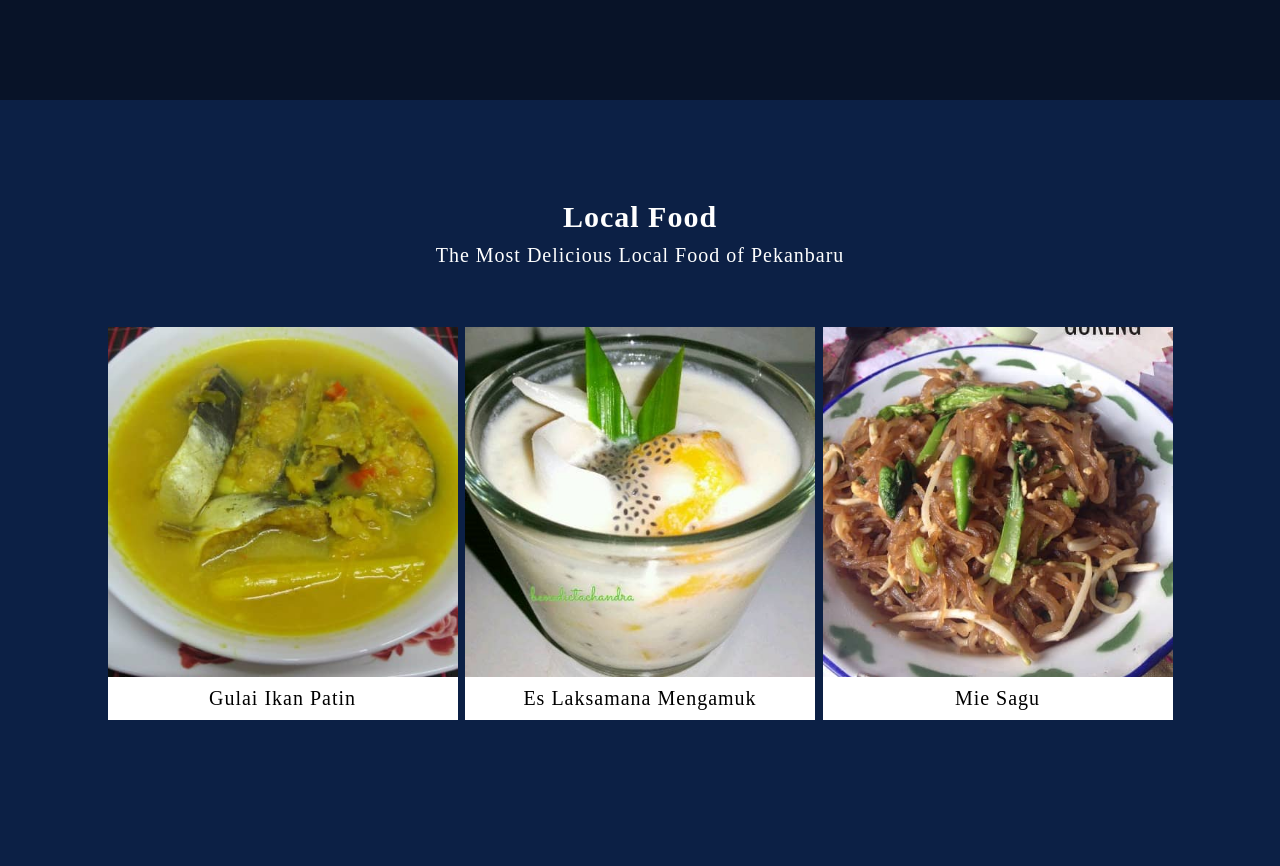
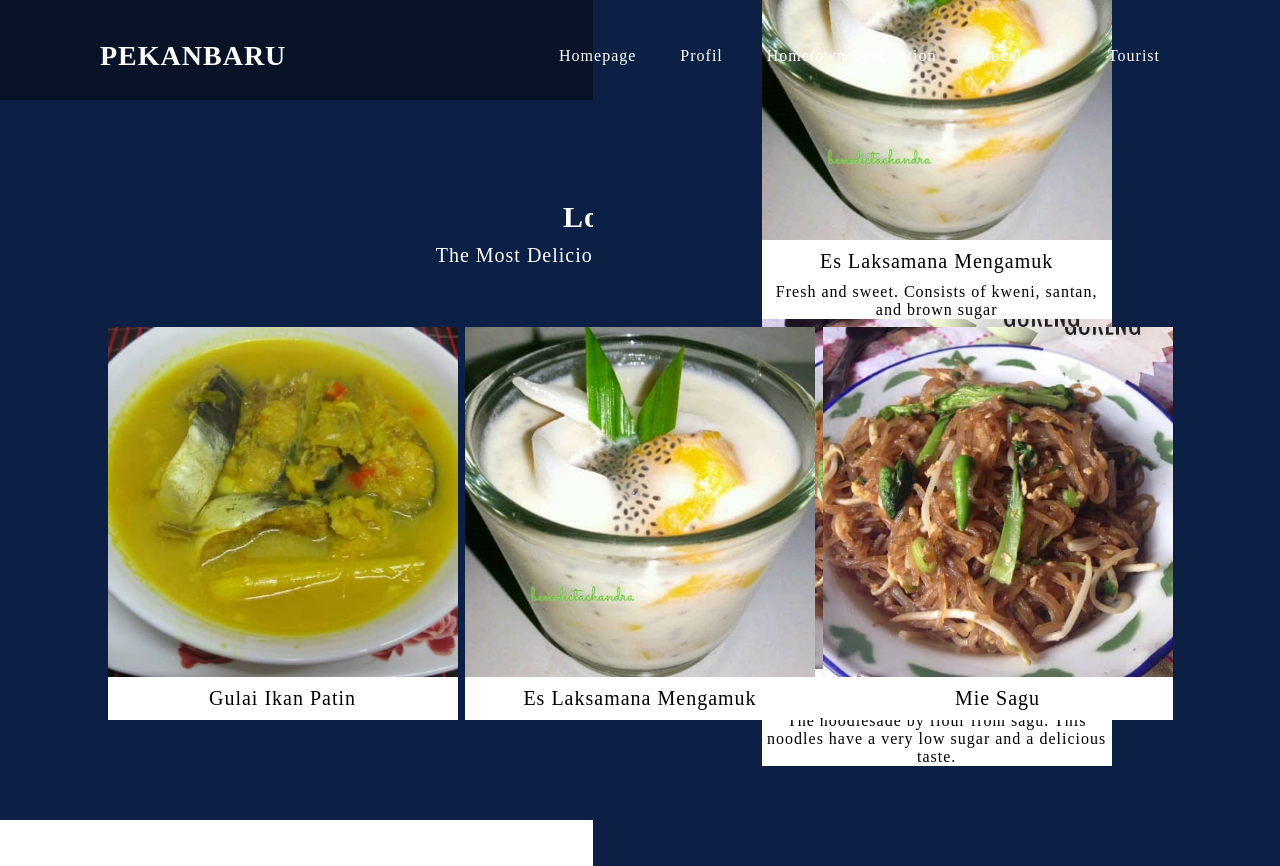
Before and after one commit to kevinanggaaa/kevinanggaaa-IF184504_WEBPRO_E_Q1_05111840000024_KevinAnggaWijaya, a PHP site: page /food/ in a window 1280 px wide. Before the commit the page ends 720 px from the top, so only its background shows below. Run offline with PHP 8.4, Linux system fonts and the light colour scheme.

Commit message:
finish food and tourist

```diff
--- a/assets/styles/food.css
+++ b/assets/styles/food.css
@@ -16,6 +16,11 @@
   color: #fff;
   font-size: 20px;
   font-weight: 300;
+  letter-spacing: 1px;
+}
+
+.textblack {
+  color: #000000;
   letter-spacing: 1px;
 }
 
--- a/food/index.html
+++ b/food/index.html
@@ -9,7 +9,56 @@
 </head>
 <body>
     <header>
-        <!-- navigasi -->
+        <!-- navigasi --><!DOCTYPE html>
+<html lang="en">
+    <head>
+        <meta charset="UTF-8">
+        <meta name="viewport" content="width=device-width, initial-scale=1.0">
+        <title>Local Food</title>
+        <link rel="stylesheet" href="/../assets/styles/food.css">
+        <link rel="stylesheet" href="https://fonts.googleapis.com/css2?family=Arvo&display=swap">
+    </head>
+    <body>
+        <header>
+            <!-- navigasi -->
+            <nav class="nav" id="navbar">
+                <div class="logo">
+                    <a href="#">Pekanbaru</a>
+                </div>
+                <div class="navbar">
+                    <a href="/.." class="Home">Homepage</a>
+                    <a href="/../profil/">Profil</a>
+                    <a href="/../hometown/">Hometown Description</a>
+                    <a href="/../food/">Local Food</a>
+                    <a href="/../tourist/">Tourist</a>
+                </div>
+            </nav>
+        </header>
+
+        <article id="kelas">
+            <h2 class="heading">Local Food</h2>
+            <p class="text">The Most Delicious Local Food of Pekanbaru</p>
+            <div class="container">
+                <div class="kelasBx">
+                        <img src="/../assets/images/gulai-ikan-patin.jpg" alt="Gulai Ikan Patin">
+                        <h2>Gulai Ikan Patin</h2>
+                        <p class="textblack">Chunk of Patin with special curry-like sauce named gulai</p>
+                </div>
+                <div class="kelasBx">
+                        <img src="/../assets/images/es-laksamana-mengamuk.jpg" alt="Es Laksamana Mengamuk">
+                        <h2>Es Laksamana Mengamuk</h2>
+                        <p class="textblack">Fresh and sweet. Consists of kweni, santan, and brown sugar</p>
+                </div>
+                <div class="kelasBx">
+                    <img src="/../assets/images/mie-sagu.jpg" alt="Mie Sagu">
+                    <h2>Mie Sagu</h2>
+                    <p class="textblack">The noodlesade by flour from sagu. This noodles have a very low sugar and a delicious taste.</p>
+            </div>
+            </div>
+        </article>
+        <script src="/../assets/js/main.js"></script>
+    </body>
+    </html>
         <nav class="nav" id="navbar">
             <div class="logo">
                 <a href="#">Pekanbaru</a>
--- a/tourist/index.html
+++ b/tourist/index.html
@@ -31,24 +31,28 @@
                 <div>
                     <img src="/../assets/images/rainbow hills rumbai.jpeg" alt="Rainbow Hills Rumbai">
                     <h2>Rainbow Hills Rumbai</h2>
+                    <p>Named "Rainbow" because the color of the hills. The contour and color of the hills change anytime.</p>
                 </div>
             </div>
             <div class="placesBx">
                 <div>
                     <img src="/../assets/images/Bukit Kapur Air Hitam.jpeg" alt="Bukit Kapur Air Hitam">
                     <h2>Bukit Kapur Air Hitam</h2>
+                    <p>One of the best tourist spot in Pekanbaru. Have a very white color make the hills looks wonderful</p>
                 </div>
             </div>
             <div class="placesBx">
                 <div>
                     <img src="/../assets/images/Danau Lembah Sari.jpg" alt="Danau Lembah Sari">
                     <h2>Danau Lembah Sari</h2>
+                    <p>Is a lake that made by human. Have a calm atmosphere and green water, maka this lake suitable for relieve your stress. </p>
                 </div>
             </div>
             <div class="placesBx">
                 <div>
                     <img src="/../assets/images/Masjid Agung An Nur.jpeg" alt="Masjid Agung An Nur">
                     <h2>Masjid Agung An Nur</h2>
+                    <p>This is the biggest mosque and Islamic Center in Pekanbaru, and also one of the 100 beautiful mosques in Indonesia.</p>
                 </div>
             </div>
         </div>
```
